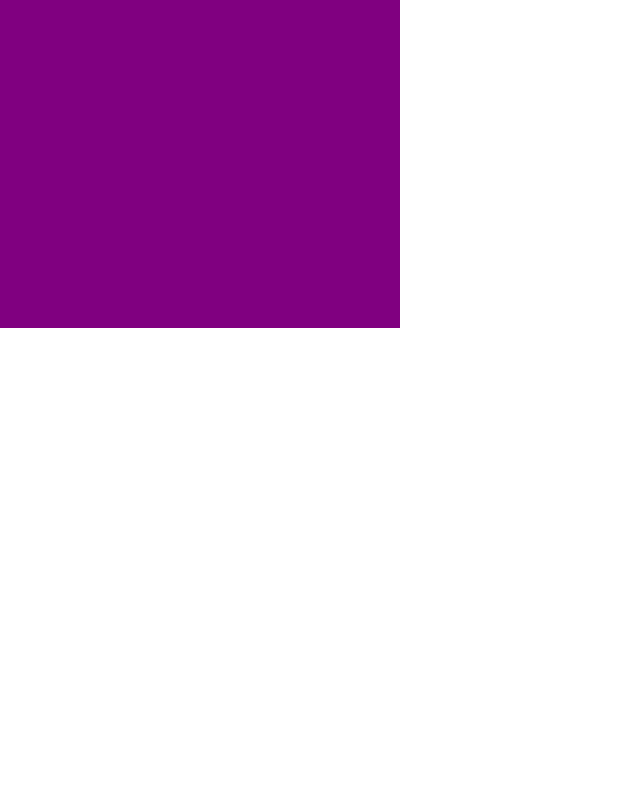
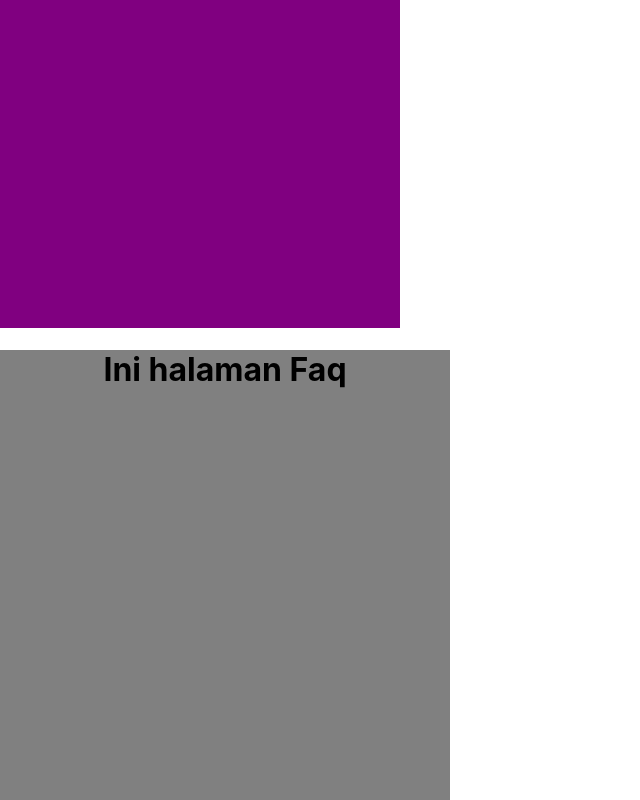
Before and after one commit to ardhisparahita/tugas-react, a React (Create React App) app: page / in a window 1280 px wide. Shown: the part 1572-2372 px from the top of the page, without its empty margins (0-640 px from the left). Before the commit the page ends 1900 px from the top, so only its background shows below. Built offline with nearby package versions, Linux system fonts and the light colour scheme.

Commit message:
create pages faq

```diff
--- a/src/App.js
+++ b/src/App.js
@@ -6,6 +6,7 @@ import Login from './Pages/Login/Login';
 import Profile from './Pages/Profile/Profile';
 import About from './Pages/About/About';
 import Home from './Pages/Home/Home';
+import Faq from './Pages/Faq/Faq';
 
 function App() {
   return (
@@ -17,6 +18,7 @@ function App() {
       <Profile/>
       <About/>
       <Home/>
+      <Faq/>
     </div>
   );
 }
--- /dev/null
+++ b/src/Pages/Faq/Faq.jsx
@@ -0,0 +1,13 @@
+import styles from "./Faq.module.css"
+
+const Faq = () => {
+    return (
+        <>
+            <div className={styles.faq}>
+                <h1>Ini halaman Faq</h1>
+            </div>
+        </>
+    )
+}
+
+export default Faq
--- /dev/null
+++ b/src/Pages/Faq/Faq.module.css
@@ -0,0 +1,5 @@
+.faq {
+    width: 450px;
+    height: 450px;
+    background-color: grey
+}
```
